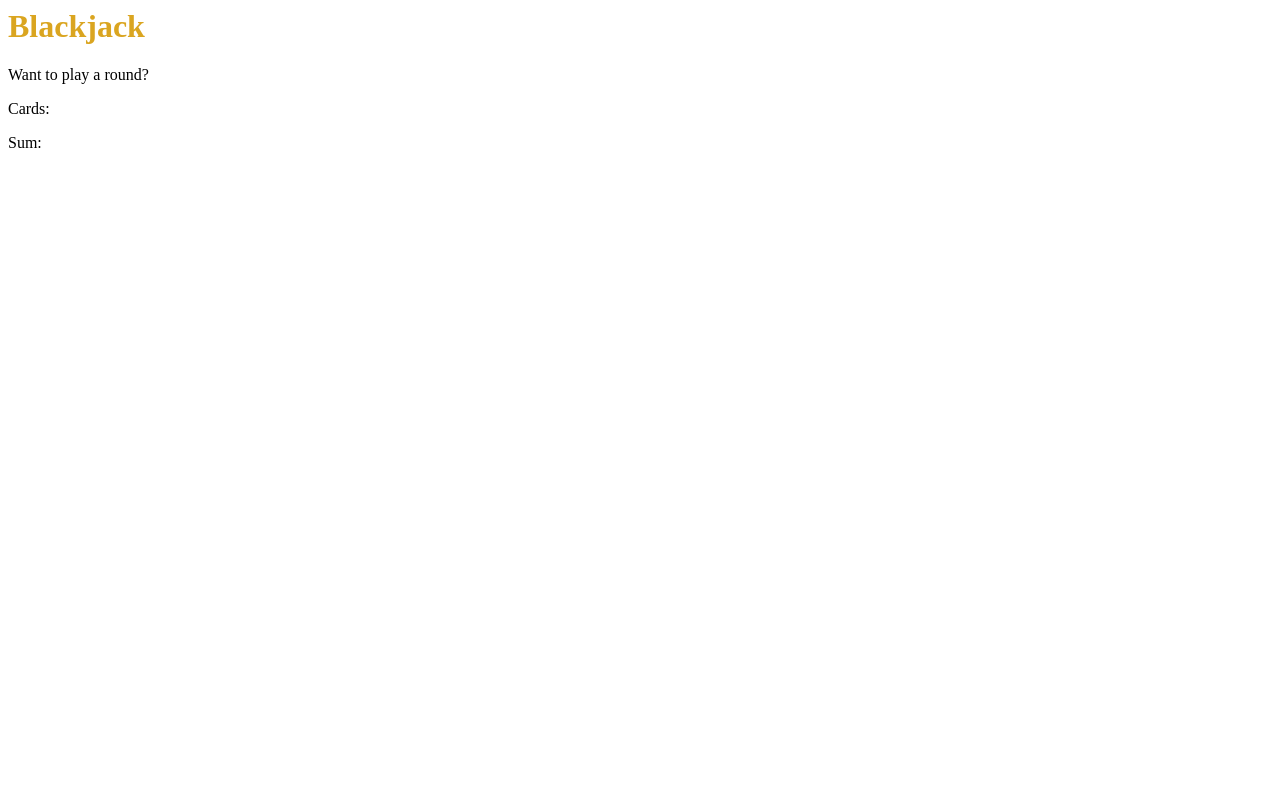
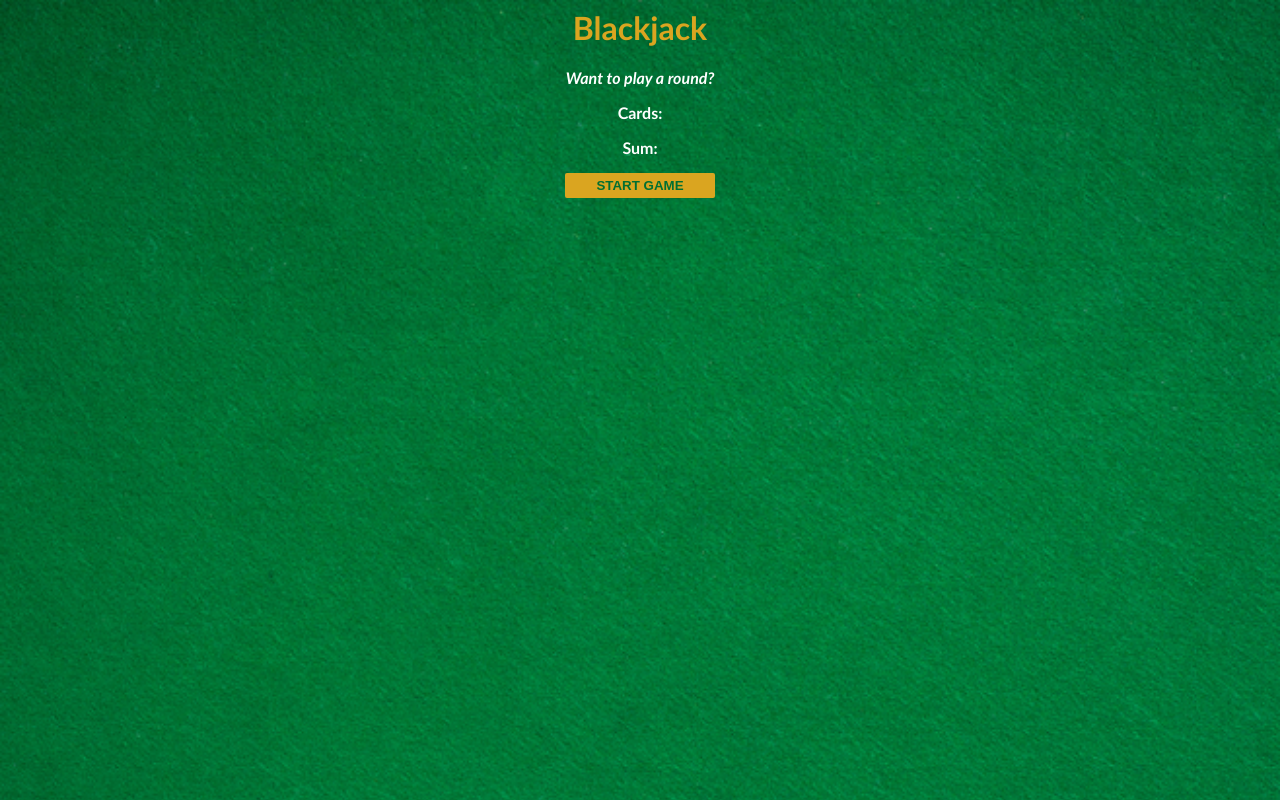
Before and after one commit to YannouPio/front-end-dev, a website built with Vite: page blackjack-game/index.html in a window 1280 px wide. Built offline with nearby package versions, Linux system fonts and the light colour scheme.

Commit message:
Refactor blackjack game styling and add start game button

```diff
--- a/blackjack-game/index.css
+++ b/blackjack-game/index.css
@@ -1,7 +1,10 @@
-/* Complete the CSS styling according to the provided design */
-
 body {
-
+    font-family: 'Trebuchet MS', 'Lucida Sans Unicode', 'Lucida Grande', Arial, sans-serif;
+    background-image: url("images/table.png");
+    background-size: cover;
+    font-weight: bold;
+    color: white;
+    text-align: center;
 }
 
 h1 {
@@ -9,5 +12,17 @@ h1 {
 }
 
 #message-el {
+    font-style: italic;
+}
 
+
+button {
+    color: #016f32;
+    width: 150px;
+    background: goldenrod;
+    padding-top: 5px;
+    padding-bottom: 5px;
+    font-weight: bold;
+    border: none;
+    border-radius: 2px;
 }
--- a/blackjack-game/index.html
+++ b/blackjack-game/index.html
@@ -7,6 +7,7 @@
         <p id="message-el">Want to play a round?</p>
         <p>Cards:</p>
         <p>Sum:</p>
+        <button onclick="startGame()">START GAME</button>
         <script src="index.js"></script>
     </body>
 </html>
--- a/blackjack-game/index.js
+++ b/blackjack-game/index.js
@@ -1,18 +1,24 @@
 let firstCard = 10
-let secondCard = 4
+let secondCard = 11
 let sum = firstCard + secondCard
 let hasBlackJack = false
 let isAlive = true
 let message = ""
 
-if (sum <= 20) {
-    message = "Do you want to draw a new card? 🙂"
-} else if (sum === 21) {
-    message = "Wohoo! You've got Blackjack! 🥳"
-    hasBlackJack = true
-} else {
-    message = "You're out of the game! 😭"
-    isAlive = false
+// 1. Store the message-el paragraph in a variable called messageEl
+let messageEl = document.getElementById("message-el")
+console.log(messageEl)
+
+function startGame() {
+    if (sum <= 20) {
+        message = "Do you want to draw a new card?"
+    } else if (sum === 21) {
+        message = "You've got Blackjack!"
+        hasBlackJack = true
+    } else {
+        message = "You're out of the game!"
+        isAlive = false
+    }
+    // 2. Display the message in the messageEl using messageEl.textContent
+    messageEl.textContent = message
 }
-
-console.log(message)
--- a/blackjack-game/package.json
+++ b/blackjack-game/package.json
@@ -1,6 +1,6 @@
 {
-  "name": "Scrim-s01ua77",
-  "description": "https://v2.scrimba.com/the-frontend-developer-career-path-c0j/~065",
+  "name": "Scrim-s01ua78",
+  "description": "https://v2.scrimba.com/the-frontend-developer-career-path-c0j/~067",
   "scripts": {
     "start": "vite",
     "dev": "vite",
```
